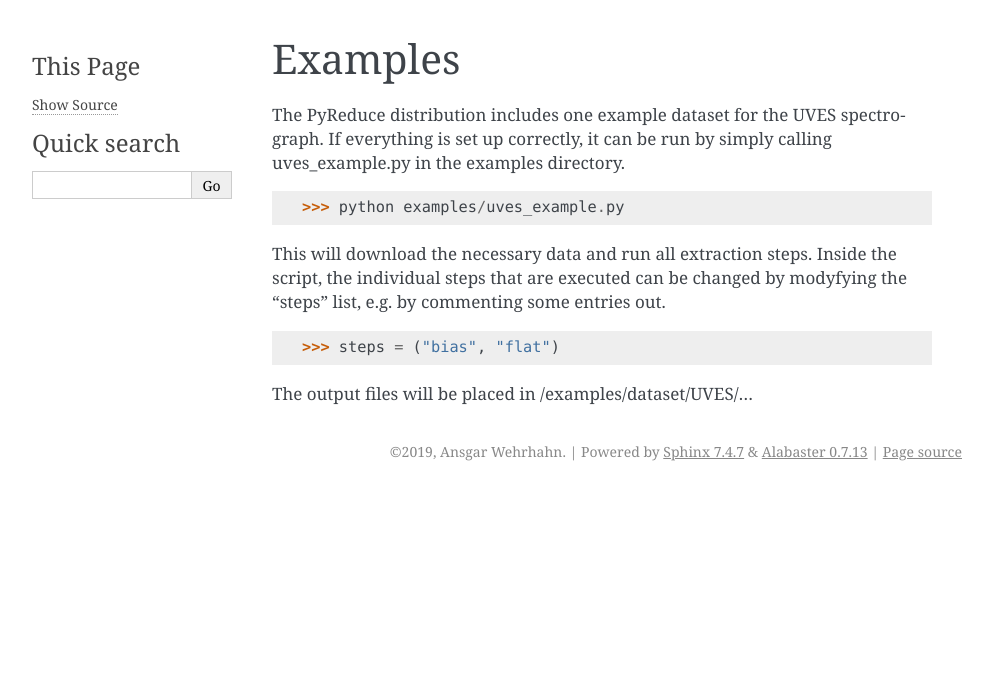
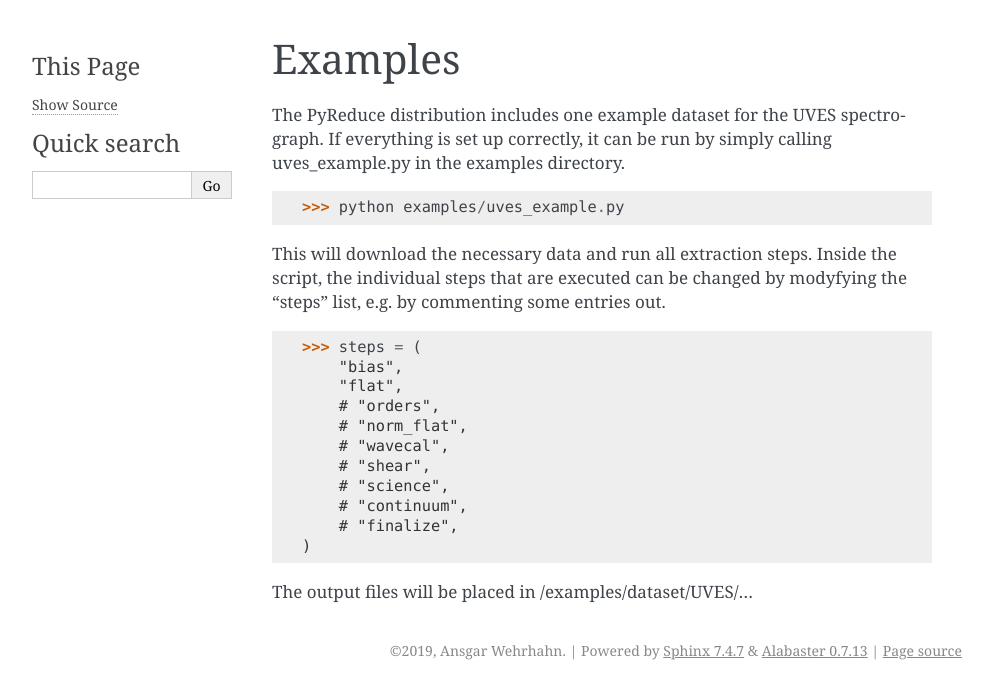
Before and after one commit to ivh/PyReduce, a Sphinx documentation site: the page built from docs/examples.rst, in a window 1280 px wide. Shown: the top 699 px of the page, without its empty margins (148-1141 px from the left). Built offline with Sphinx 7.4.7, drawn with Linux system fonts in a browser that asks for light colours.

Commit message:
Update examples.rst

```diff
--- a/docs/examples.rst
+++ b/docs/examples.rst
@@ -7,6 +7,16 @@ The PyReduce distribution includes one example dataset for the UVES spectrograph
 
 This will download the necessary data and run all extraction steps. Inside the script, the individual steps that are executed can be changed by modyfying the "steps" list, e.g. by commenting some entries out.
 
->>> steps = ("bias", "flat")
+>>> steps = (
+    "bias",
+    "flat",
+    # "orders",
+    # "norm_flat",
+    # "wavecal",
+    # "shear",
+    # "science",
+    # "continuum",
+    # "finalize",
+)
 
 The output files will be placed in /examples/dataset/UVES/...
```
